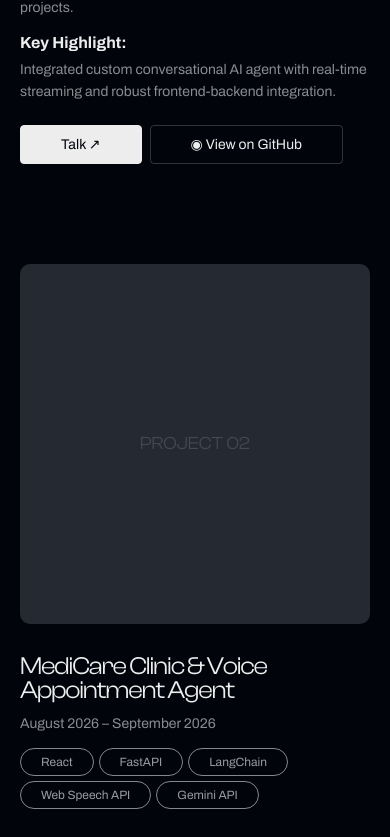
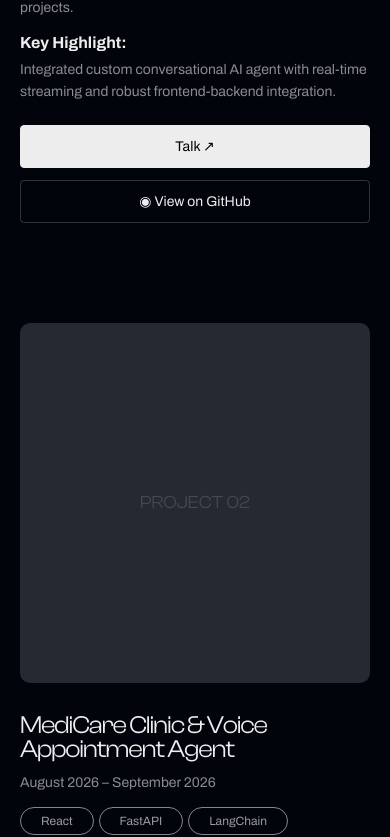
Before and after one commit to AyanJamalii/Portfolio, a Next.js app in the folder frontend/: page / in a window 390 px wide. Shown: the part 2155-2992 px from the top of the page. Built offline with nearby package versions, Linux system fonts and the light colour scheme.

Commit message:
Did Some Ux Fixes at Frontend

```diff
--- a/frontend/app/globals.css
+++ b/frontend/app/globals.css
@@ -455,14 +455,15 @@ a {
 .project-actions {
   display: flex;
   flex-wrap: wrap;
-  gap: 8px;
+  gap: 12px;
   margin-top: 22px;
 }
 .project-actions a {
   border: 1px solid #ededed33;
   border-radius: 4px;
-  padding: 8px 40px;
+  padding: 10px 48px; /* Thodi ziada width/padding */
   font-size: 14px;
+  text-align: center;
   transition: background .18s, color .18s;
 }
 .project-actions a:first-child {
@@ -1220,6 +1221,14 @@ html.has-custom-cursor [contenteditable="true"] {
   .project-image {
     min-height: 360px;
   }
+  /* Mobile par buttons ek line mein 100% width ke sath */
+  .project-actions {
+    flex-direction: column;
+  }
+  .project-actions a {
+    width: 100%;
+    box-sizing: border-box;
+  }
   .about-grid {
     grid-template-columns: 1fr;
     gap: 60px;
--- a/frontend/app/layout.tsx
+++ b/frontend/app/layout.tsx
@@ -21,7 +21,7 @@ export default function RootLayout({
     <html lang="en" className={cn("font-sans", geist.variable)}>
      <body>
         <SmoothScrolling>
-          <CustomCursor />
+          {/* <CustomCursor /> */}
           {children}
         </SmoothScrolling>
       </body>
--- a/frontend/app/page.tsx
+++ b/frontend/app/page.tsx
@@ -125,6 +125,20 @@ export default function Home() {
   /*
    * PROJECT / ABOUT SCROLL SPY
    */
+
+  const [isMobile, setIsMobile] = useState(false);
+
+useEffect(() => {
+  const checkScreenSize = () => {
+    setIsMobile(window.innerWidth <= 768); // 768px ya jo bhi aapka mobile breakpoint ho
+  };
+
+  checkScreenSize();
+  window.addEventListener('resize', checkScreenSize);
+  return () => window.removeEventListener('resize', checkScreenSize);
+}, []);
+
+
   useEffect(() => {
     const handleScroll = () => {
       const projectsSection = document.getElementById("projects");
@@ -378,7 +392,7 @@ export default function Home() {
                 <FolderFloat
     className="about-folder"
     items={skills}
-                  label="My Skills"
+    label={isMobile ? "My Skills (Hold)" : "My Skills"}
     sublabel={`${skills.length} skills`}
     trigger="hover"
     closeOnSelect
```
Also changed, not shown: 1 other file (tests, documents, lock files or other folders). Lines whose indentation alone changed are shown as unchanged.
